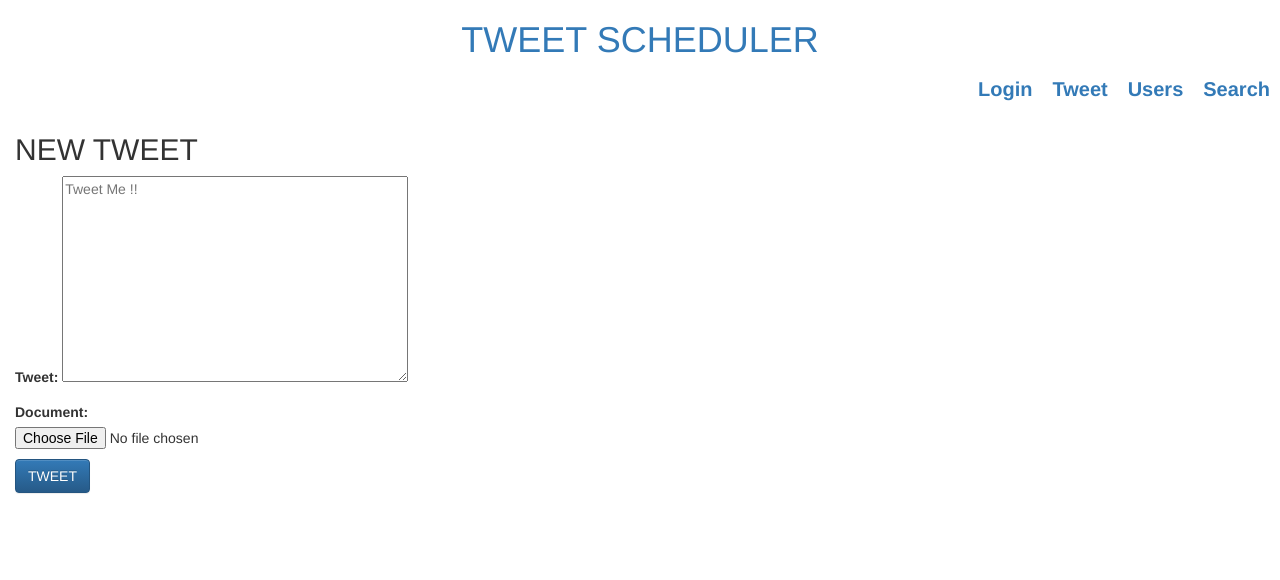
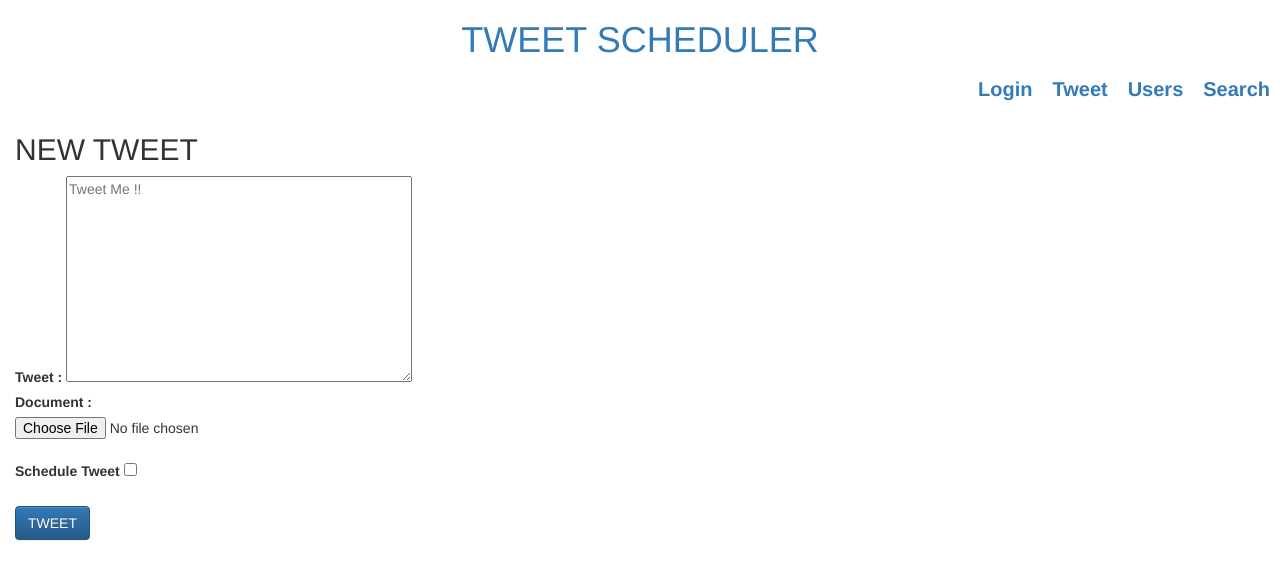
Before and after one commit to JaiKumarOfficial/Tweetal, a Django app: page /new_tweet/ in a window 1280 px wide. Shown: the top 580 px of the page. Run offline with Django 3.2, Linux system fonts and the light colour scheme; tables that the repository leaves empty hold one stand-in row (values such as "Sample post"); some libraries are stand-ins or nearby versions.

Commit message:
added Scheduler

```diff
--- a/src/tweetscheduler/tweet/forms.py
+++ b/src/tweetscheduler/tweet/forms.py
@@ -1,5 +1,5 @@
 from django import forms
-from .models import Users, Tweet, DmUserList
+from .models import Users, Tweet, DmUserList, ScheduledTweet
 from .models import Template
 from django.utils import timezone
 
@@ -15,9 +15,21 @@ class PostTweet(forms.ModelForm):
 
     class Meta:
         model = Tweet
-        fields = ('tweet', 'document')
+        fields = ('tweet', 'document', 'schedule_post')
         widgets = {
             'tweet': forms.Textarea(attrs={'placeholder': 'Tweet Me !!'}),
+            'schedule': forms.DateTimeInput(attrs={'type': 'datetime'}),
+        }
+
+
+class ScheduledTweetForm(forms.ModelForm):
+
+    class Meta:
+        model = ScheduledTweet
+        fields = ('tweet', 'document', 'schedule_post')
+        widgets = {
+            'tweet': forms.Textarea(attrs={'placeholder': 'Tweet Me !!'}),
+            'schedule': forms.DateTimeInput(attrs={'type': 'datetime'}),
         }
 
 
--- a/src/tweetscheduler/tweet/models.py
+++ b/src/tweetscheduler/tweet/models.py
@@ -26,16 +26,26 @@ class Users(models.Model):
 
 class Tweet(models.Model):
     user = models.IntegerField(null=True)
-    tweet = models.TextField(max_length=200, null=True, blank=True)
-    document = models.FileField(upload_to=upload_location, null=True, blank=True)
+    tweet = models.TextField(max_length=200, null=True, blank=True, default=None)
+    document = models.FileField(upload_to=upload_location, null=True, blank=True, default=None)
     created_date = models.DateTimeField(default=timezone.now)
-    # schedule = models.DateTimeField(auto_now=True, blank=True)
+    schedule_post = models.DateTimeField(blank=True, null=True)
+    is_posted = models.BooleanField(default=True)
 
     def __str__(self):
         return self.tweet
 
     def get_absolute_url(self):
         return reverse('tweet-detail', kwargs={'pk': self.pk})
+
+
+class ScheduledTweet(models.Model):
+    user = models.IntegerField(null=True)
+    tweet = models.TextField(max_length=200, null=True, blank=True, default=None)
+    document = models.FileField(upload_to=upload_location, null=True, blank=True, default=None)
+    created_date = models.DateTimeField(default=timezone.now)
+    schedule_post = models.DateTimeField(blank=True, null=True)
+    is_posted = models.BooleanField(default=False)
 
 
 class DmUserList(models.Model):
--- a/src/tweetscheduler/tweet/templates/post_tweet.html
+++ b/src/tweetscheduler/tweet/templates/post_tweet.html
@@ -2,7 +2,7 @@
 
 {% block script %}
 <script>
-    /*
+/*
     $(document).ready(function(){
         $("#sub").click(function(){
         $("#tweet").submit(function(e) {
@@ -32,16 +32,66 @@
         });
         });
     });
-    */
+*/
 </script>
+<script>
+    $(document).ready(function(){
+
+        $('#scheduleBox').hide()
+        $('#schedule').on('click', function(){
+            if($(this).is(':checked'))
+            {
+                $('#scheduleBox').show()
+            }
+            else
+            {
+                $('#scheduleBox').hide()
+            }
+        });
+        $('#sub').click(function(){
+
+            var isCheck = $('#schedule').is(':checked')
+            if(isCheck)
+            {
+                var schedule = $('#id_schedule_post').val()
+                if(schedule!="")
+                {   console.log("s")
+                    $('#tweet').attr('action', '/scheduled_tweet/');
+                }
+                else
+                {
+                    alert("Schedule Time empty")
+                    $('#tweet').submit(function(e){ e.preventDefault(); });
+                }
+            }
+            else
+            {
+                $('#tweet').attr('action', '/new_tweet/');
+            }
+        });
+    });
+</script>
+
 {% endblock %}
 
 {% block content %}
 <div style="margin: 15px">
         <h2>NEW TWEET</h2>
-        <form id="tweet" method="POST" enctype="multipart/form-data">
+        <form id="tweet" action="" method="POST" enctype="multipart/form-data">
             {% csrf_token %}
-            {{post_tweet.as_p}}
+            <b><label for="id_tweet">Tweet :</label></b>
+            {{post_tweet.tweet}}
+            <br>
+            <b><label for="id_document">Document :</label></b>
+            {{post_tweet.document}}<br>
+            <label for="schedule">Schedule Tweet </label>
+            <input type="checkbox" id="schedule" name="schedule"><br>
+            <div id="scheduleBox">
+                The current time is {% now "jS F Y H:i" %} (UTC)<br>
+                <b>Schedule Time - </b> {{post_tweet.schedule_post}}<br>
+                The format of the schedule time is <b>YYYY-MM-DD HH:MM:SS</b><br>
+                (24 Hour clock, timezone is UTC)<br>
+            </div><br>
             <button id="sub" class="btn btn-primary" type="submit">TWEET</button>
         </form>
 </div>
--- a/src/tweetscheduler/tweet/urls.py
+++ b/src/tweetscheduler/tweet/urls.py
@@ -18,6 +18,7 @@ urlpatterns = [
     path('users/', views.user_list, name='user_list'),
     path('login_details/<int:pk>/delete', views.user_delete, name='user_delete'),
     path('new_tweet/', views.tweet, name='tweet_posted'),
+    path('scheduled_tweet/', views.scheduled_tweet),
     path('search/', views.tweet_search_form, name='tweet_search_form'),
     path('search_results/', views.search_results, name='search_results'),
     path('dm_user/<int:user_id>', views.dm),
--- a/src/tweetscheduler/tweet/views.py
+++ b/src/tweetscheduler/tweet/views.py
@@ -1,6 +1,6 @@
 from django.shortcuts import render, get_object_or_404, redirect
 from .models import Users, Template, DmUserList, Tweet
-from .forms import UserLoginForm, PostTweet, Search, DmForm, TemplateForm, DmUserListForm
+from .forms import UserLoginForm, PostTweet, Search, DmForm, TemplateForm, DmUserListForm, ScheduledTweetForm
 from django.http import HttpResponse, HttpResponseRedirect
 import twitter, datetime, json
 from django.http import JsonResponse
@@ -8,6 +8,7 @@ from django.forms import formset_factory
 from django.views.decorators.csrf import csrf_exempt
 from django.core.files.storage import FileSystemStorage
 from django.conf import settings
+
 
 
 from rest_framework.parsers import JSONParser
@@ -81,21 +82,28 @@ def user_delete(request, pk):
     return redirect('user_list')
 
 
+def fetch_user_id():
+    get_user = Users.objects.all()[0]
+    user_id = get_user.id
+    return user_id
+
+
 def fetch_user():
     get_user = Users.objects.all()[0]
-    user_id = get_user.id
     twitter_api = twitter.Api(consumer_key=get_user.consumer_key,
                              consumer_secret=get_user.consumer_secret_key,
                              access_token_key=get_user.access_token,
                              access_token_secret=get_user.access_secret_token,
                              tweet_mode='extended')
-    return twitter_api, user_id
+    return twitter_api
 
 
 def tweet(request):
     try:
         if request.method == "POST":
-            user, user_id = fetch_user()
+            print("t")
+            user = fetch_user()
+            user_id = fetch_user_id()
             form = PostTweet(request.POST, request.FILES)
             # person = get_object_or_404(Users, pk=pk)
             if form.is_valid():
@@ -128,6 +136,34 @@ def tweet(request):
         else:
             form = PostTweet()
             return render(request, 'post_tweet.html', {'post_tweet': form})
+    except BaseException as e:
+        return JsonResponse({'isSuccess': False, 'message': 'Exception ' + str(e)})
+
+
+def scheduled_tweet(request):
+    try:
+        if request.method == "POST":
+            print("in st")
+            user = fetch_user()
+            user_id = fetch_user_id()
+            form = ScheduledTweetForm(request.POST, request.FILES)
+            if form.is_valid():
+                tweet_table = form.save(commit=False)
+                tweet_text = form.cleaned_data['tweet']
+                document = form.cleaned_data['document']
+                schedule = form.cleaned_data['schedule_post']
+                tweet_table.user = user_id
+                tweet_table.save()
+
+                if (document == '' or document is None) and (tweet_text == '' or tweet_text is None):
+                    return JsonResponse({'isSuccess': False, 'message': 'No input'})
+
+                elif schedule == '' or schedule is None:
+                    return JsonResponse({'isSuccess': False, 'message': 'No schedule input'})
+
+                return JsonResponse({'isSuccess': True, 'message': 'Success'})
+            else:
+                return JsonResponse({'isSuccess': False, 'message': 'form not valid'})
     except BaseException as e:
         return JsonResponse({'isSuccess': False, 'message': 'Exception ' + str(e)})
 
```
Also changed, not shown: src/tweetscheduler/requirements.txt (+27 -3 lines).
